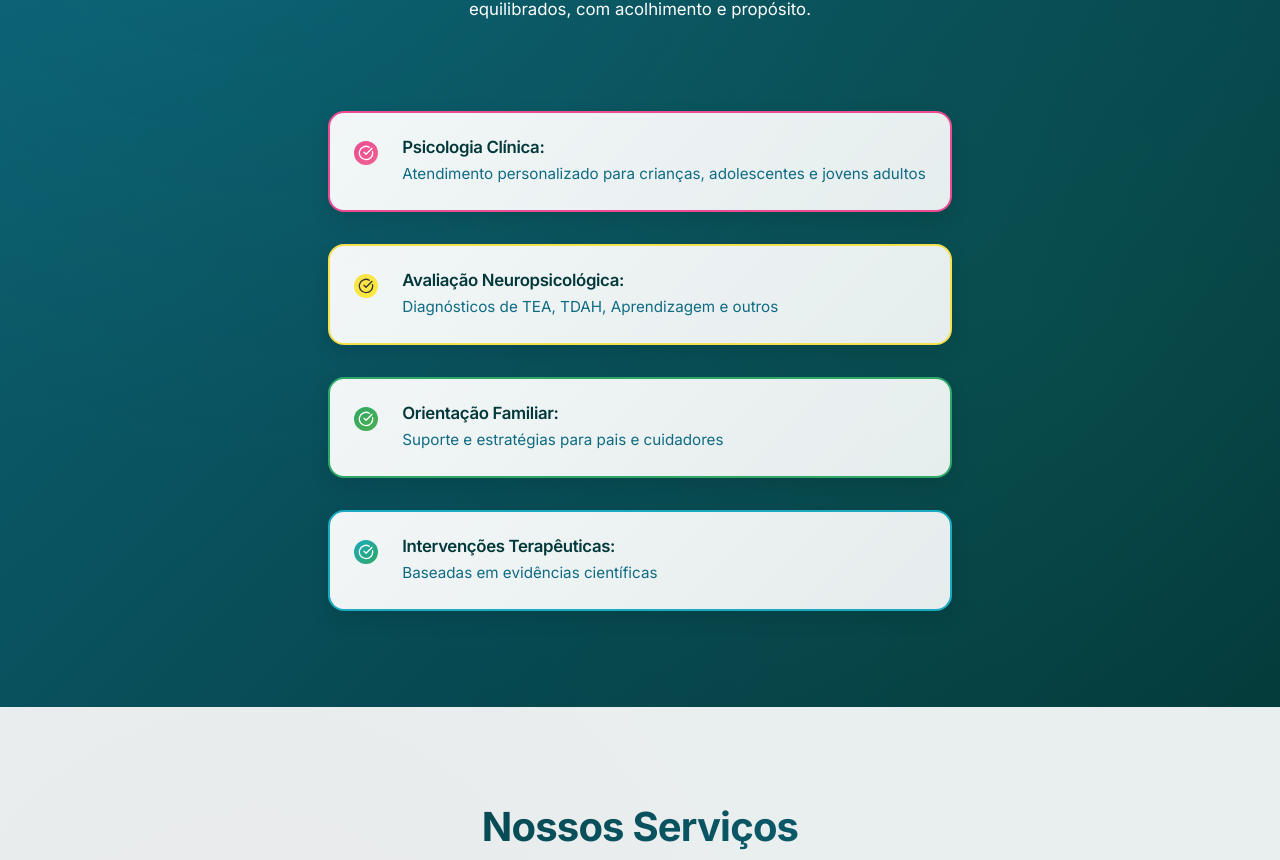
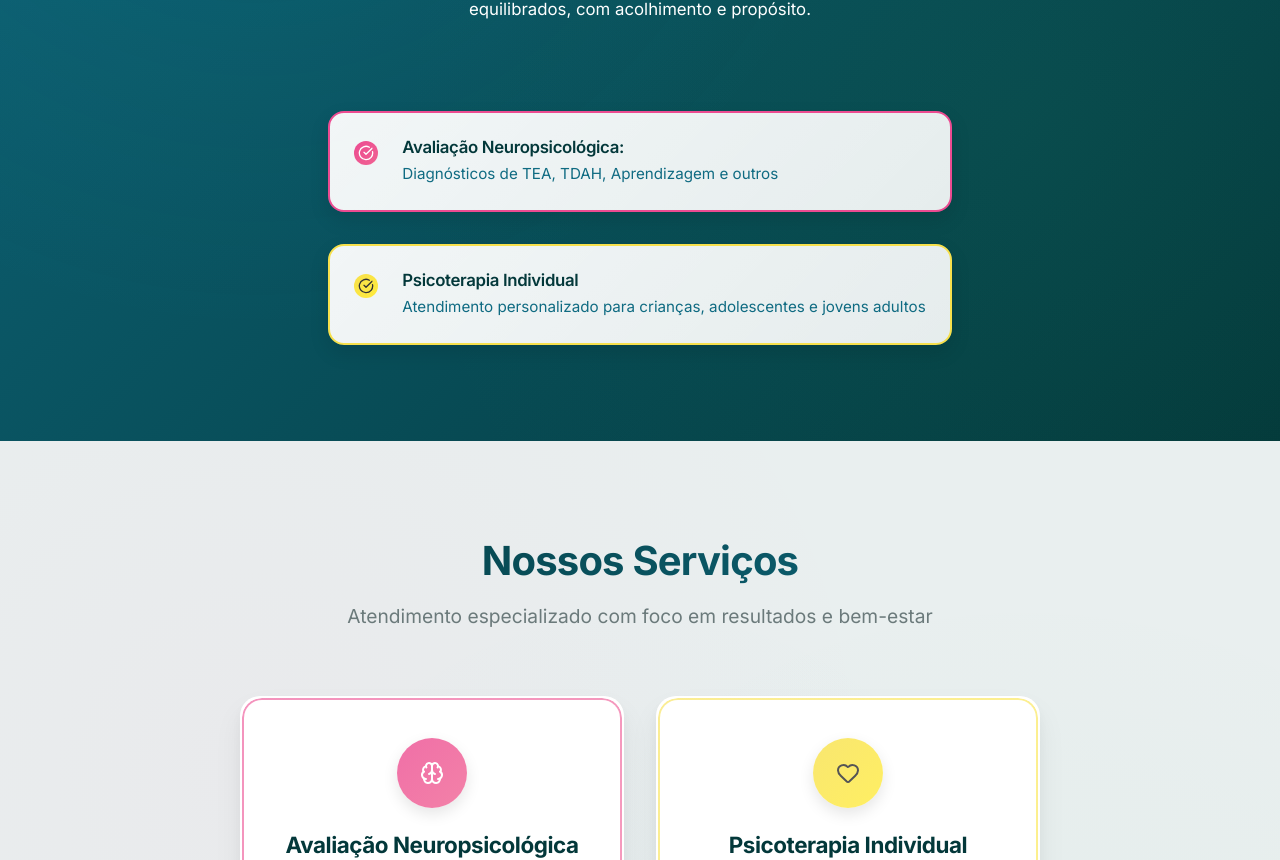
Before and after one commit to Thiagof2755/cuida-da-mente-react, a React (Create React App) app: page / in a window 1280 px wide. Shown: the part 1479-2339 px from the top of the page. Built offline with nearby package versions, Linux system fonts and the light colour scheme.

Commit message:
Update descriptions across multiple files to reflect the inclusion of 'jovens adultos' in the target audience for the Cuida da Mente clinic.

```diff
--- a/public/index.html
+++ b/public/index.html
@@ -14,14 +14,14 @@
     <meta property="og:type" content="website" />
     <meta property="og:url" content="https://cuidadamente.com.br/" />
     <meta property="og:title" content="Cuida da Mente - Psicologia e Neuropsicologia" />
-    <meta property="og:description" content="Clínica especializada em psicologia e neuropsicologia para crianças, adolescentes e adultos. Atendimento presencial e online em São Paulo." />
+    <meta property="og:description" content="Clínica especializada em Psicologia e Neuropsicologia para crianças, adolescentes e jovens adultos. Atendimento presencial e online em São Paulo." />
     <meta property="og:image" content="%PUBLIC_URL%/og-image.jpg" />
 
     <!-- Twitter -->
     <meta property="twitter:card" content="summary_large_image" />
     <meta property="twitter:url" content="https://cuidadamente.com.br/" />
     <meta property="twitter:title" content="Cuida da Mente - Psicologia e Neuropsicologia" />
-    <meta property="twitter:description" content="Clínica especializada em psicologia e neuropsicologia para crianças, adolescentes e adultos. Atendimento presencial e online em São Paulo." />
+    <meta property="twitter:description" content="Clínica especializada em Psicologia e Neuropsicologia para crianças, adolescentes e jovens adultos. Atendimento presencial e online em São Paulo." />
     <meta property="twitter:image" content="%PUBLIC_URL%/og-image.jpg" />
 
     <!-- Local Business Schema -->
--- a/src/components/About/About.tsx
+++ b/src/components/About/About.tsx
@@ -48,11 +48,7 @@ const About: React.FC = () => {
       `Além disso, atuo na psicoterapia baseada na Terapia Cognitivo-Comportamental (TCC), auxiliando meus pacientes a ressignificar pensamentos e emoções, promovendo mudanças reais e duradouras. Acredito no potencial único de cada pessoa e no poder de construir caminhos mais leves e equilibrados, com acolhimento e propósito.`,
     ],
     topics: [
-      {
-        icon: 'CheckCircle',
-        title: 'Psicologia Clínica:',
-        description: 'Atendimento personalizado para crianças, adolescentes e jovens adultos',
-      },
+
       {
         icon: 'CheckCircle',
         title: 'Avaliação Neuropsicológica:',
@@ -60,14 +56,9 @@ const About: React.FC = () => {
       },
       {
         icon: 'CheckCircle',
-        title: 'Orientação Familiar:',
-        description: 'Suporte e estratégias para pais e cuidadores',
-      },
-      {
-        icon: 'CheckCircle',
-        title: 'Intervenções Terapêuticas:',
-        description: 'Baseadas em evidências científicas',
-      },
+        title: 'Psicoterapia Individual',
+        description: 'Atendimento personalizado para crianças, adolescentes e jovens adultos'
+      }
     ],
     specialtiesSummary: `Utiliza abordagens integrativas que combinam técnicas da Terapia Cognitivo-Comportamental (TCC), Psicologia Positiva e intervenções neuropsicológicas, sempre adaptadas às necessidades específicas de cada paciente.`,
     specialtyItems: [
--- a/src/components/Footer/Footer.tsx
+++ b/src/components/Footer/Footer.tsx
@@ -14,7 +14,7 @@ const Footer: React.FC = () => {
             <div className="footer__brand">
               <h3 className="footer__logo">{clinicInfo.name}</h3>
               <p className="footer__tagline">
-                Psicologia e Neuropsicologia para crianças, adolescentes e adultos
+                Psicologia e Neuropsicologia para crianças, adolescentes e jovens adultos
               </p>
               <p className="footer__description">
                 Atendimento especializado com base em evidências científicas,
```
Also changed, not shown: public/manifest.json, 1 other file (tests, documents, lock files or other folders).
